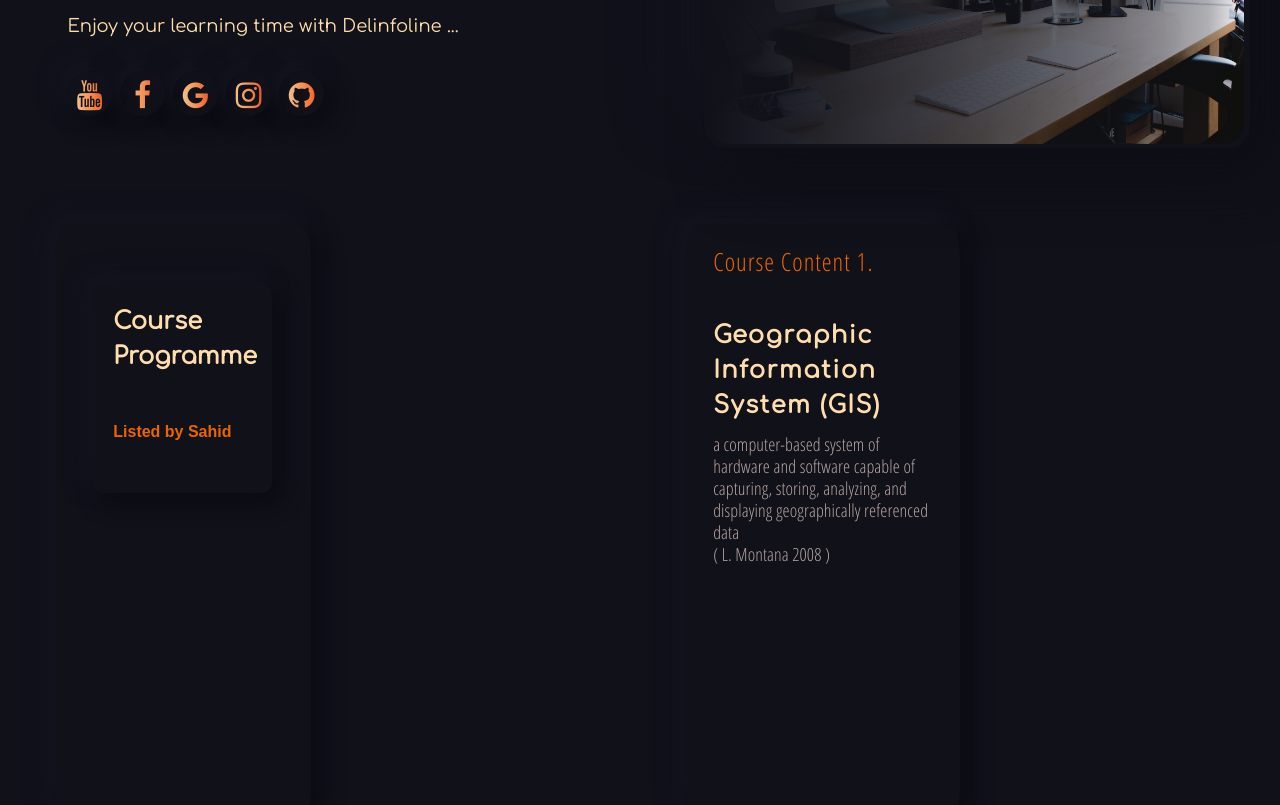
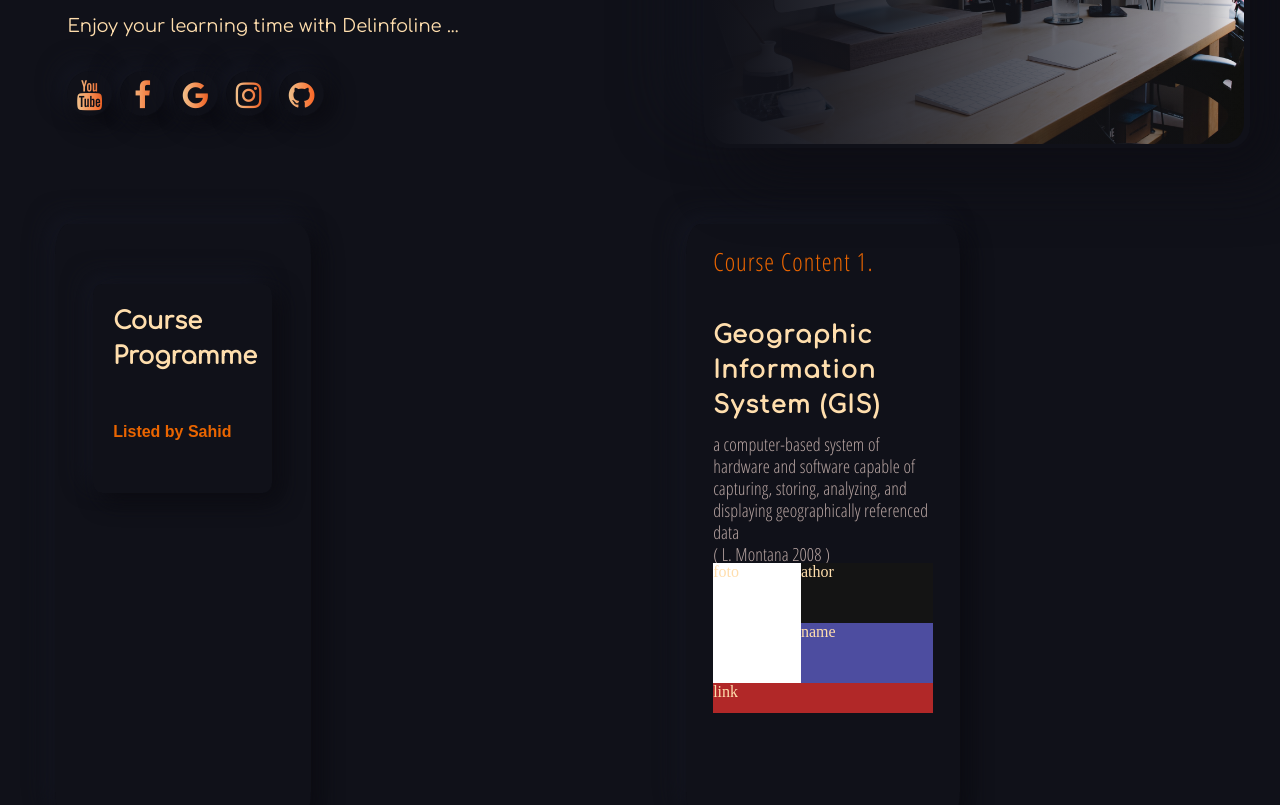
Before and after one commit to delinfoline/Delinfoline, a plain HTML site: page index.html in a window 1280 px wide. Shown: the part 1757-2562 px from the top of the page. Drawn offline with Linux system fonts and the light colour scheme; a web font is replaced by a local one.

Commit message:
Menambahkan kode untuk card course dengan penambahan stylenya line 627 - line 660

```diff
--- a/index.html
+++ b/index.html
@@ -149,13 +149,16 @@
                         </div>
                         <div class="del-course-meta">
                             <div class="photo">
-
+                                foto
                             </div>
                             <div class="author">
-
+                                athor
                             </div>
                             <div class="name">
-
+                                name
+                            </div>
+                            <div class="relate-link">
+                                link
                             </div>
                         </div>
                     </div>
--- a/style.css
+++ b/style.css
@@ -617,17 +617,46 @@ p {
 
 .cardcourse .cardcourse-box .del-course-list .del-course-meta {
     width: 80%;
-    height: 45%;
-    margin: 20px auto;
+    height: 25%;
+    margin: 30px auto;
+    justify-content: flex-end;
     display: grid;
 
 }
 
-.cardcourse .cardcourse-box .del-course-list .del-course-meta .photo {
+.cardcourse .cardcourseContainer .cardcourse-box .del-course-list .del-course-meta {
+    display: grid;
+    grid-template-areas:
+        "photo author"
+        "photo name"
+        "relate-link relate-link";
+    grid-template-columns: 1fr 1.5fr;
+    grid-template-rows: 1fr 1fr 0.5fr;
 
+}
 
+.cardcourse .cardcourseContainer .cardcourse-box .del-course-list .del-course-meta .photo {
+    grid-area: photo;
+    background-color: #fff;
 
+}
 
+.cardcourse .cardcourseContainer .cardcourse-box .del-course-list .del-course-meta .author {
+    grid-area: author;
+    background-color: rgb(20, 20, 20);
 
+}
 
-    /* Akhir Panel Sebalah Kanan*/
+.cardcourse .cardcourseContainer .cardcourse-box .del-course-list .del-course-meta .name {
+    grid-area: name;
+    background-color: rgb(77, 77, 160);
+
+}
+
+.cardcourse .cardcourseContainer .cardcourse-box .del-course-list .del-course-meta .relate-link {
+    grid-area: relate-link;
+    background-color: rgb(177, 40, 40);
+
+}
+
+/* Akhir Panel Sebalah Kanan*/
```
Also changed, not shown: 1 other file.
